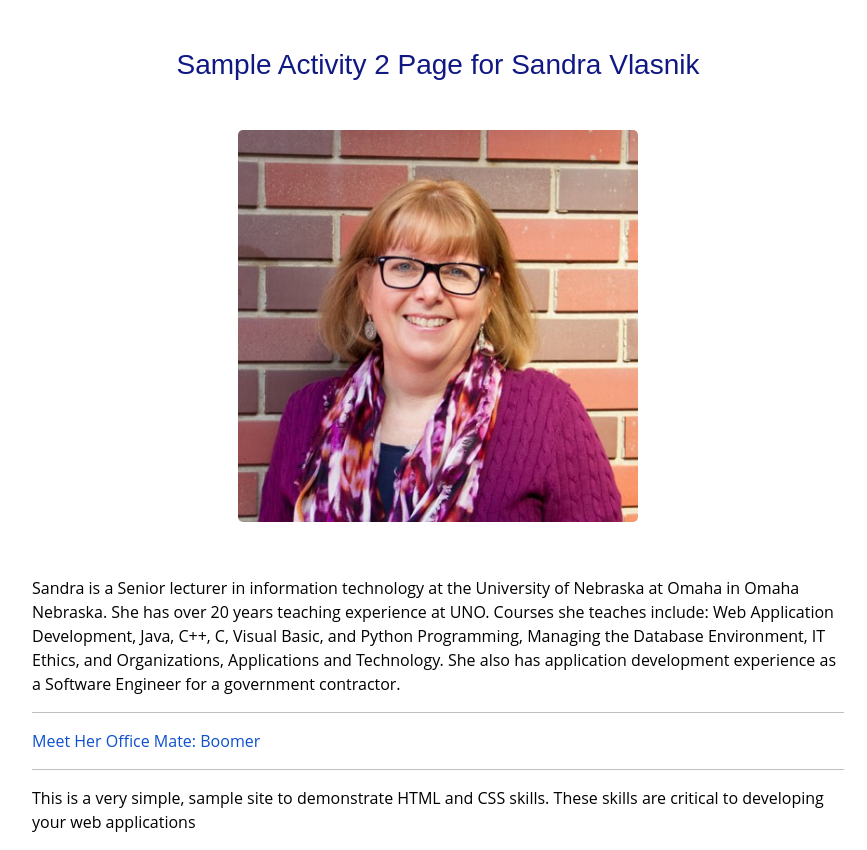
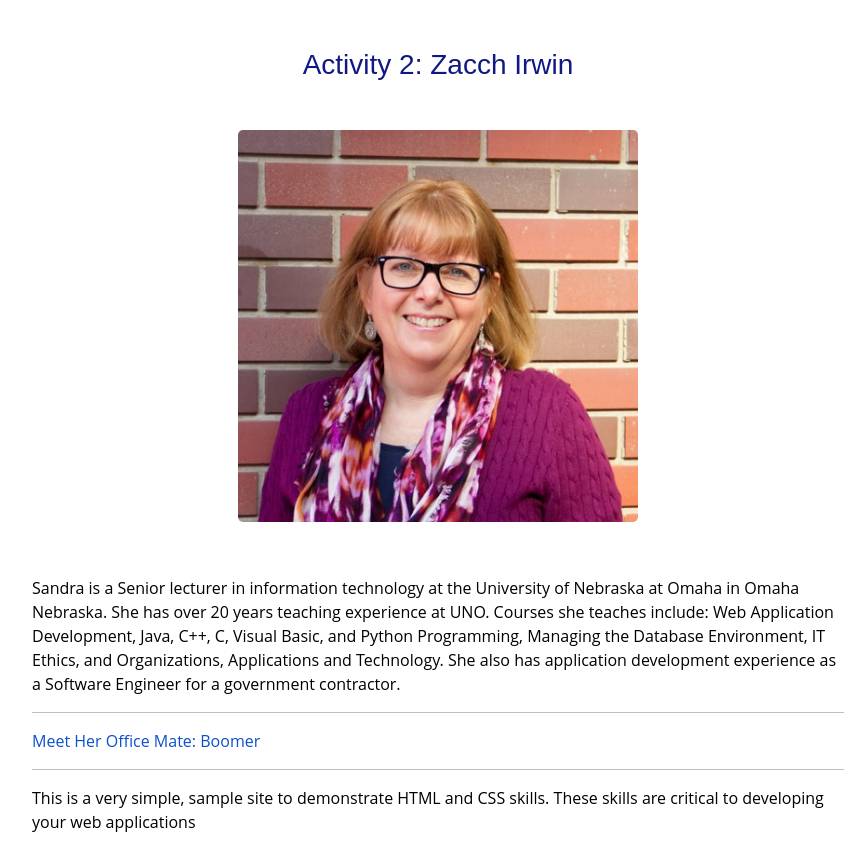
Before and after one commit to Redstarre/3900-Activity2, a plain HTML site: page 3900Activity2_Sample-master/index.html in a window 1280 px wide. Shown: the whole page, without its empty margins (202-1069 px from the left). Drawn offline with nearby package versions, Linux system fonts and the light colour scheme.

Commit message:
Update index.html

```diff
--- a/3900Activity2_Sample-master/index.html
+++ b/3900Activity2_Sample-master/index.html
@@ -5,7 +5,7 @@
 <head>
     <meta charset="UTF-8">
 
-    <title>Sandra L Vlasnik</title>
+    <title>Zach Irwin</title>
     <meta name="viewport" content="width=device-width, initial-scale=1.0">
 
 </head>
@@ -14,7 +14,7 @@
 <br>
 <br>
 
-<h1>Sample Activity 2 Page for Sandra Vlasnik</h1>
+<h1>Activity 2: Zacch Irwin</h1>
 
 
 <br>
```
